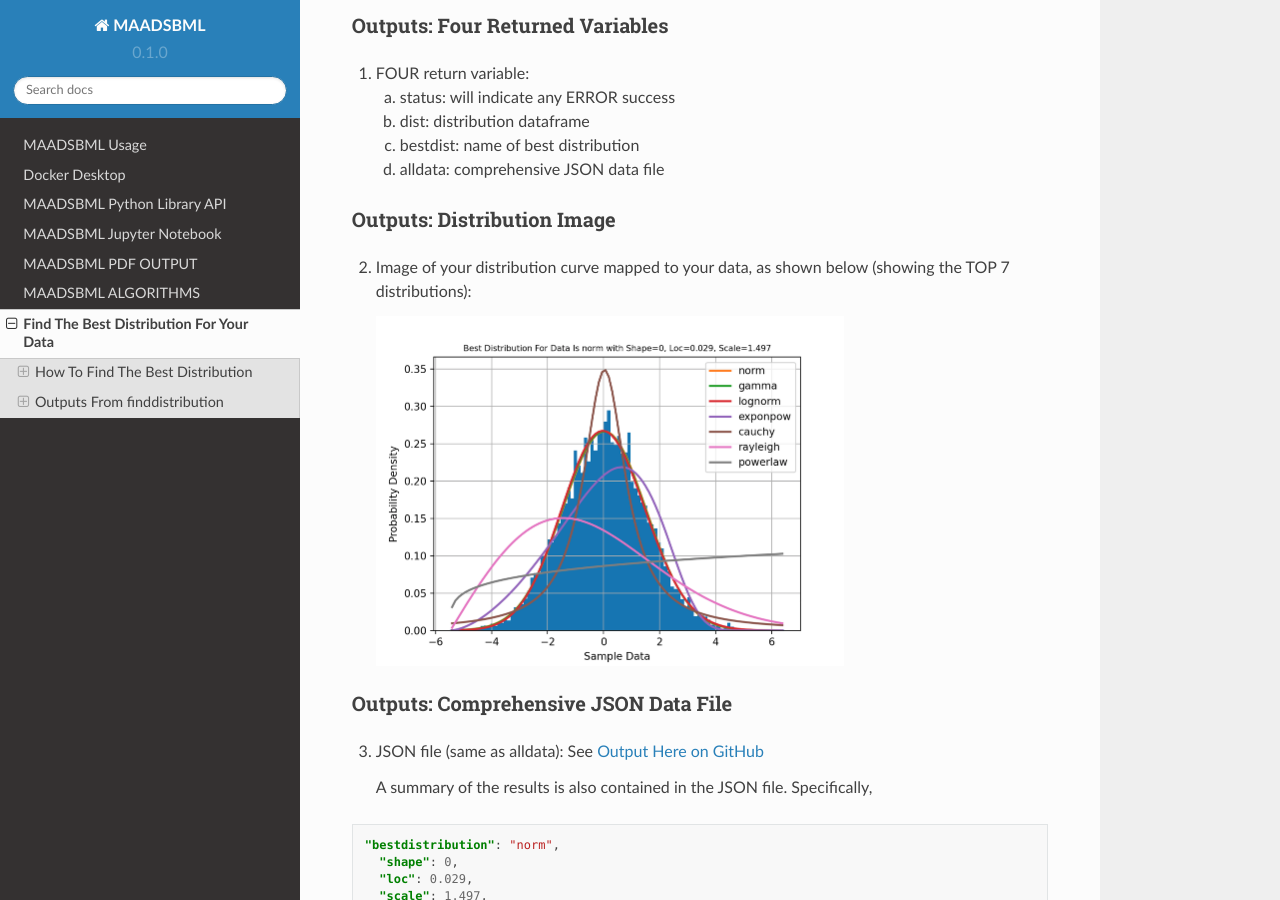
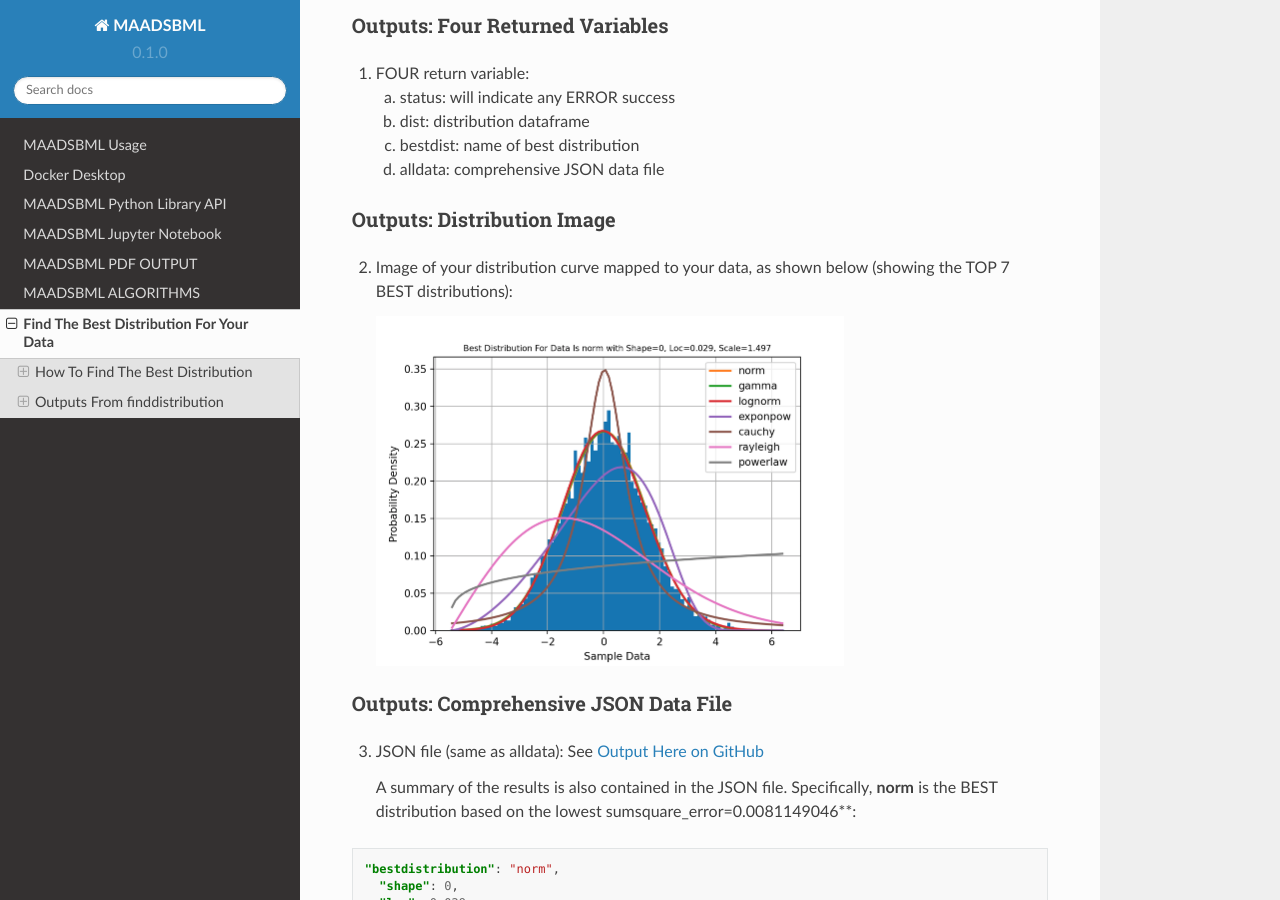
Before and after one commit to smaurice101/maadsbml, a Sphinx documentation site: the page built from docs/source/finddist.rst, in a window 1280 px wide and 900 px high, scrolled down 1872 px. Built offline with Sphinx 7.4.7 and the Read the Docs theme 2.0.0, drawn with Linux system fonts in a browser that asks for light colours.

Commit message:
Update finddist.rst

```diff
--- a/docs/source/finddist.rst
+++ b/docs/source/finddist.rst
@@ -96,7 +96,7 @@ Outputs: Four Returned Variables
 Outputs: Distribution Image
 """""""""""""""""""""
 
-2. Image of your distribution curve mapped to your data, as shown below (showing the TOP 7 distributions):
+2. Image of your distribution curve mapped to your data, as shown below (showing the TOP 7 BEST distributions):
 
    .. figure:: dist1.png
       :scale: 50%
@@ -106,7 +106,7 @@ Outputs: Comprehensive JSON Data File
 
 3. JSON file (same as alldata): See `Output Here on GitHub <https://github.com/smaurice101/raspberrypi/blob/main/maadsbml/bml_data.json>`_
 
-   A summary of the results is also contained in the JSON file.  Specifically,
+   A summary of the results is also contained in the JSON file.  Specifically, **norm** is the BEST distribution based on the lowest sumsquare_error=0.0081149046**:
 
 .. code-block:: JSON
 
```
